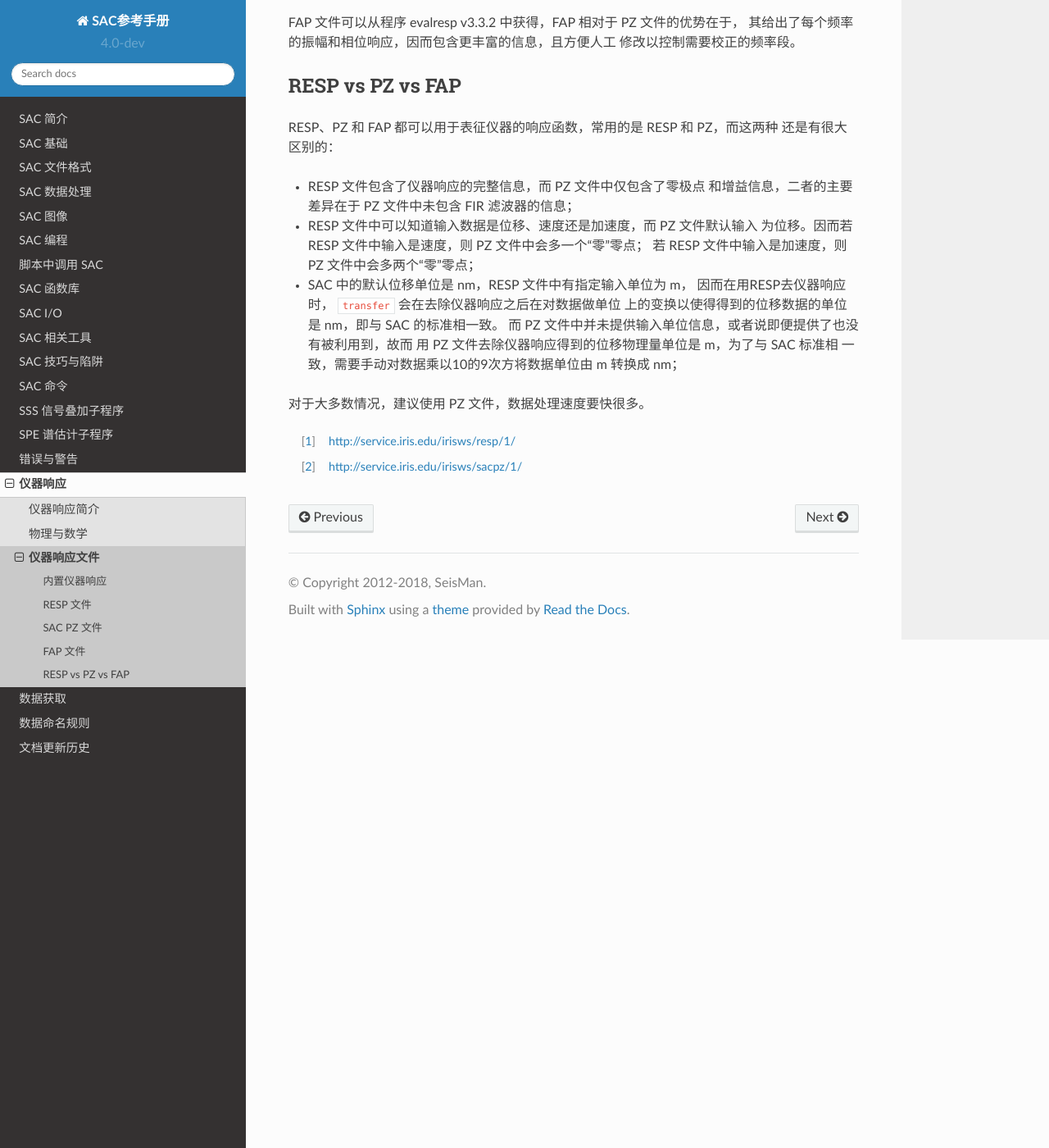
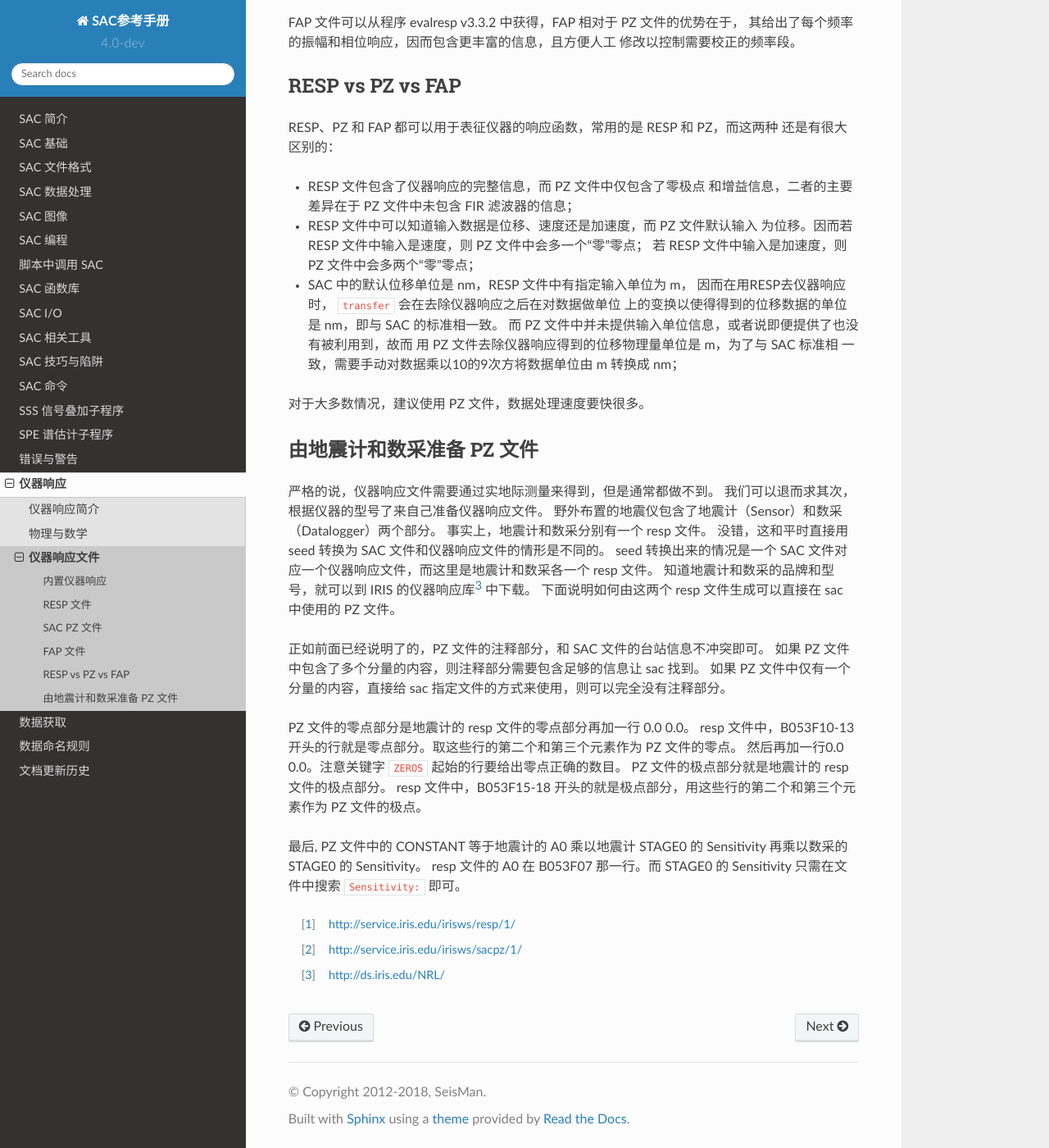
Before and after one commit to seisman/SAC_Docs_zh, a Sphinx documentation site: the page built from source/appendix/resp/resp-file.rst, in a window 1280 px wide and 1400 px high, scrolled down 4706 px. Shown: the whole window at 82% size. Built offline with Sphinx 7.4.7 and the Read the Docs theme 2.0.0, drawn with Linux system fonts in a browser that asks for light colours.

Commit message:
说明如何由地震计和数采的 resp 文件准备 PZ 文件

```diff
--- a/source/appendix/resp/resp-file.rst
+++ b/source/appendix/resp/resp-file.rst
@@ -274,5 +274,31 @@ RESP、PZ 和 FAP 都可以用于表征仪器的响应函数，常用的是 RESP
 
 对于大多数情况，建议使用 PZ 文件，数据处理速度要快很多。
 
+由地震计和数采准备 PZ 文件
+-------------------------
+
+严格的说，仪器响应文件需要通过实地际测量来得到，但是通常都做不到。
+我们可以退而求其次，根据仪器的型号了来自己准备仪器响应文件。
+野外布置的地震仪包含了地震计（Sensor）和数采（Datalogger）两个部分。
+事实上，地震计和数采分别有一个 resp 文件。
+没错，这和平时直接用 seed 转换为 SAC 文件和仪器响应文件的情形是不同的。
+seed 转换出来的情况是一个 SAC 文件对应一个仪器响应文件，而这里是地震计和数采各一个 resp 文件。
+知道地震计和数采的品牌和型号，就可以到 IRIS 的仪器响应库\ [3]_ 中下载。
+下面说明如何由这两个 resp 文件生成可以直接在 sac 中使用的 PZ 文件。
+
+正如前面已经说明了的，PZ 文件的注释部分，和 SAC 文件的台站信息不冲突即可。
+如果 PZ 文件中包含了多个分量的内容，则注释部分需要包含足够的信息让 sac 找到。
+如果 PZ 文件中仅有一个分量的内容，直接给 sac 指定文件的方式来使用，则可以完全没有注释部分。
+
+PZ 文件的零点部分是地震计的 resp 文件的零点部分再加一行 0.0 0.0。
+resp 文件中，B053F10-13 开头的行就是零点部分。取这些行的第二个和第三个元素作为 PZ 文件的零点。
+然后再加一行0.0 0.0。注意关键字 ``ZEROS`` 起始的行要给出零点正确的数目。
+PZ 文件的极点部分就是地震计的 resp 文件的极点部分。
+resp 文件中，B053F15-18 开头的就是极点部分，用这些行的第二个和第三个元素作为 PZ 文件的极点。
+
+最后, PZ 文件中的 CONSTANT 等于地震计的 A0 乘以地震计 STAGE0 的 Sensitivity 再乘以数采的 STAGE0 的 Sensitivity。
+resp 文件的 A0 在 B053F07 那一行。而 STAGE0 的 Sensitivity 只需在文件中搜索 ``Sensitivity:`` 即可。
+
 .. [1] http://service.iris.edu/irisws/resp/1/
 .. [2] http://service.iris.edu/irisws/sacpz/1/
+.. [3] http://ds.iris.edu/NRL/
```
